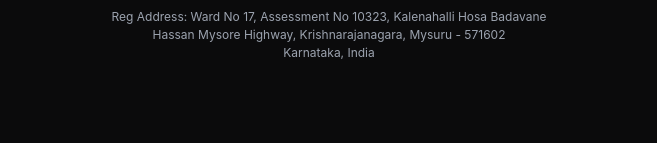
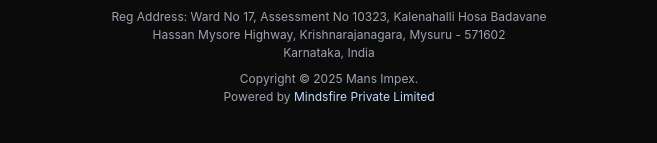
Before and after one commit to mindsfire/hunt-whatsappapi, a Next.js app in the folder web/: page /checkout/admin in a window 1280 px wide. Shown: the part 595-738 px from the top of the page, without its empty margins (311-968 px from the left). Built offline with nearby package versions, Linux system fonts and the light colour scheme; no server answers.

Commit message:
Add copyright notice and powered by link to admin page footer
- Included a copyright section with the year and company name.
- Added a "Powered by" link to Mindsfire Private Limited, enhancing footer content and providing credit to the service provider.

```diff
--- a/web/src/app/admin/page.tsx
+++ b/web/src/app/admin/page.tsx
@@ -912,6 +912,20 @@ export default function AdminPage() {
         <div>Reg Address: Ward No 17, Assessment No 10323, Kalenahalli Hosa Badavane</div>
         <div>Hassan Mysore Highway, Krishnarajanagara, Mysuru - 571602</div>
         <div>Karnataka, India</div>
+        <div style={{ marginTop: 8 }}>
+          <div>Copyright © 2025 Mans Impex.</div>
+          <div>
+            Powered by{" "}
+            <a
+              href="https://www.mindsfire.com"
+              target="_blank"
+              rel="noopener noreferrer"
+              style={{ color: "#bfdbfe", textDecoration: "none" }}
+            >
+              Mindsfire Private Limited
+            </a>
+          </div>
+        </div>
       </div>
     </div>
   );
```
